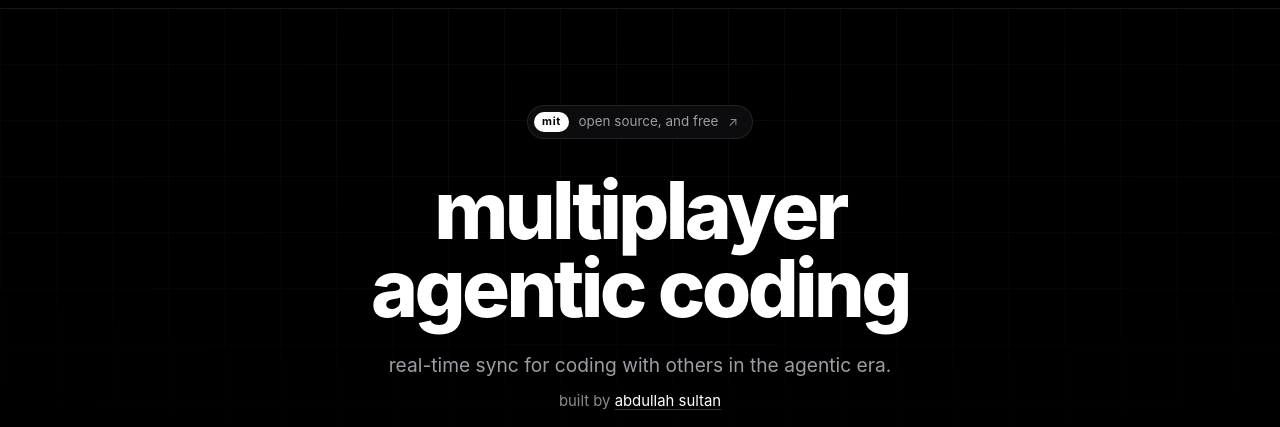
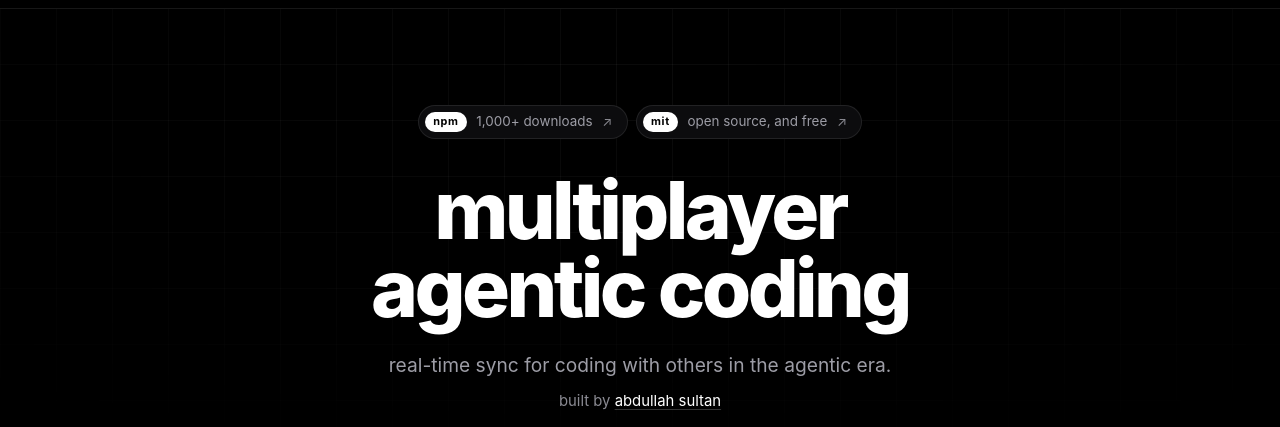
Before and after one commit to amsultan2010/crosscode, a website built with Vite: page apps/docs-site/index.html in a window 1280 px wide. Shown: the part 52-479 px from the top of the page. Built offline with nearby package versions, Linux system fonts and the light colour scheme; no server answers.

Commit message:
add 1k downloads

```diff
--- a/apps/docs-site/index.html
+++ b/apps/docs-site/index.html
@@ -81,11 +81,18 @@
     <section class="hero">
       <div class="hero-grid" aria-hidden="true"></div>
       <div class="wrap hero-inner">
-        <a class="pill reveal" href="https://github.com/amsultan2010/crosscode" rel="noopener">
-          <span class="pill-tag">mit</span>
-          open source, and free
-          <span class="pill-arrow" aria-hidden="true">&#8599;</span>
-        </a>
+        <div class="pill-row reveal">
+          <a class="pill" href="https://www.npmjs.com/package/crosscode-cli" rel="noopener">
+            <span class="pill-tag">npm</span>
+            1,000+ downloads
+            <span class="pill-arrow" aria-hidden="true">&#8599;</span>
+          </a>
+          <a class="pill" href="https://github.com/amsultan2010/crosscode" rel="noopener">
+            <span class="pill-tag">mit</span>
+            open source, and free
+            <span class="pill-arrow" aria-hidden="true">&#8599;</span>
+          </a>
+        </div>
 
         <h1 class="reveal">multiplayer agentic coding</h1>
 
--- a/apps/docs-site/src/style.css
+++ b/apps/docs-site/src/style.css
@@ -462,6 +462,14 @@ section.band { background: var(--bg-sunk); border-block: 1px solid var(--line);
   max-width: 54rem;
 }
 
+.pill-row {
+  display: flex;
+  flex-wrap: wrap;
+  justify-content: center;
+  gap: 0.5rem;
+  margin-bottom: 2rem;
+}
+
 .pill {
   display: inline-flex;
   align-items: center;
@@ -473,7 +481,6 @@ section.band { background: var(--bg-sunk); border-block: 1px solid var(--line);
   font-size: 0.84rem;
   color: var(--text-2);
   text-decoration: none;
-  margin-bottom: 2rem;
   transition: border-color 0.15s ease, color 0.15s ease;
 }
 
@@ -991,7 +998,7 @@ section.band { background: var(--bg-sunk); border-block: 1px solid var(--line);
   /* The install command and the agent wall both have to clear the fold on a
      phone, so the hero runs on a tighter rhythm here than anywhere else. */
   .hero { padding-top: 2rem; }
-  .pill { margin-bottom: 1rem; }
+  .pill-row { margin-bottom: 1rem; }
   .hero h1 { font-size: 2.15rem; margin-bottom: 0.8rem; }
   .hero-lede { font-size: 0.95rem; line-height: 1.5; margin-bottom: 1.1rem; }
   .hero-actions { margin-bottom: 1.1rem; }
```
